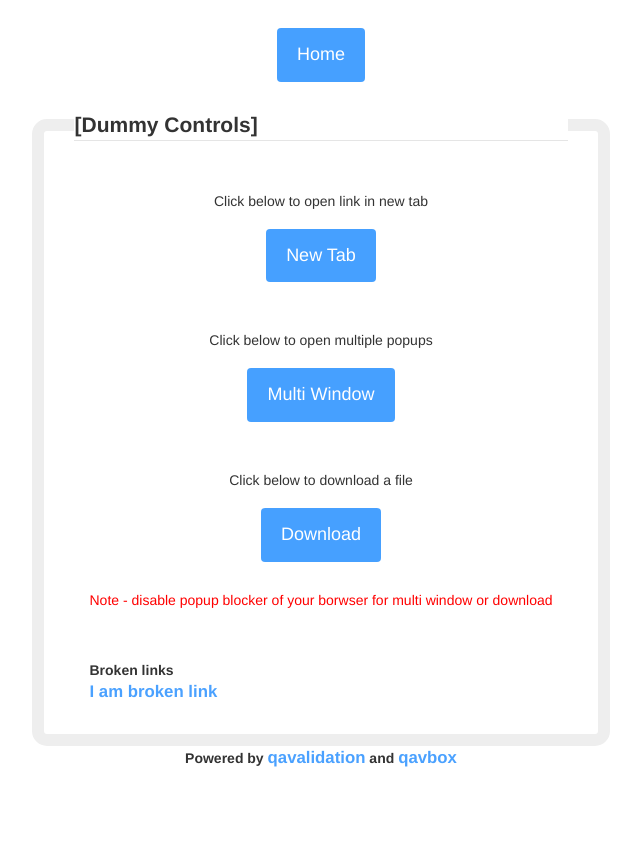
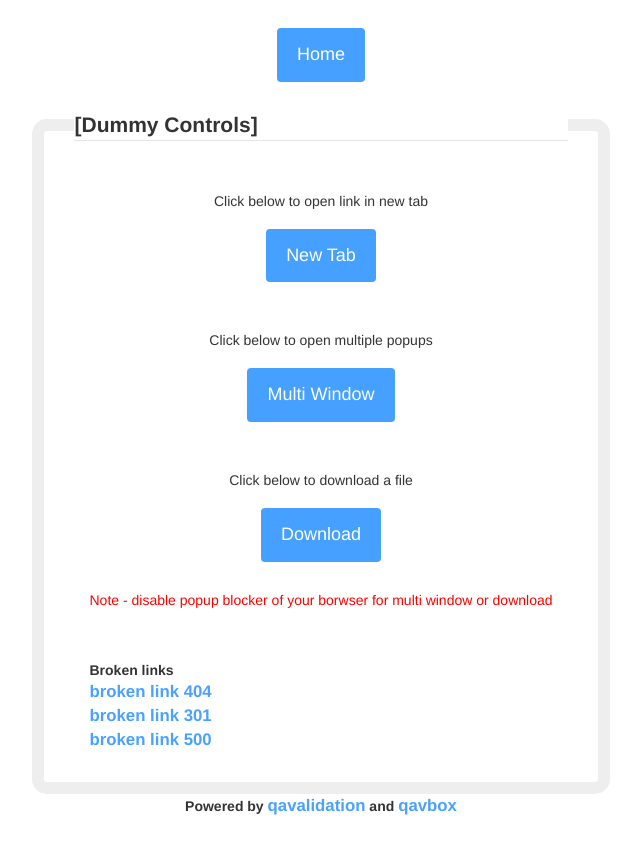
Before and after one commit to qavbox/demo, a Jekyll site: the page built from links/index.html, in a window 1280 px wide. Shown: the top 854 px of the page, without its empty margins (319-960 px from the left). Built offline with Jekyll 4.4.1, drawn with Linux system fonts in a browser that asks for light colours; nearby versions of some CDN libraries; library files that are not in the unit come from our copies.

Commit message:
Update index.html

```diff
--- a/links/index.html
+++ b/links/index.html
@@ -53,5 +53,6 @@ function newPopup(url) {
 <br/><br/>
 <b>Broken links<b/>
 	<br/>
-<a href="http://qavalidation.com?page_id=5669123">I am broken link</a>
-	<br/>
+	<a href="http://qavalidation.com?page_id=5669123">broken link 404</a><br/>
+	<a href="https://the-internet.herokuapp.com/status_codes/301">broken link 301</a><br/>
+	<a href="https://the-internet.herokuapp.com/status_codes/500">broken link 500</a><br/>
```
